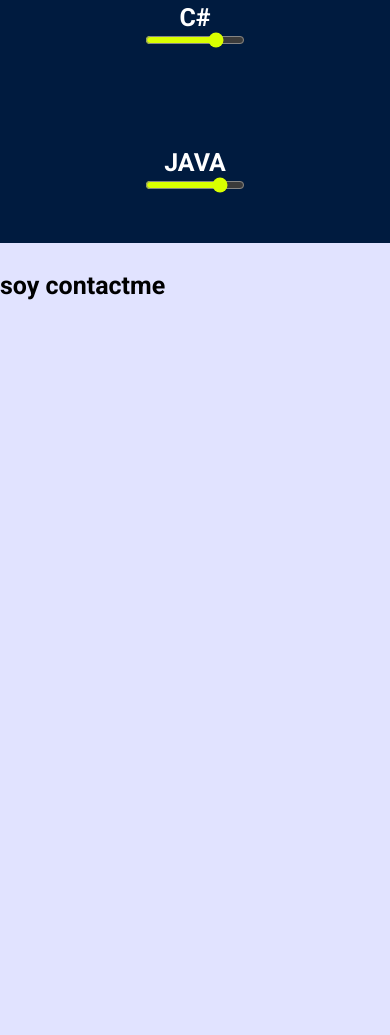
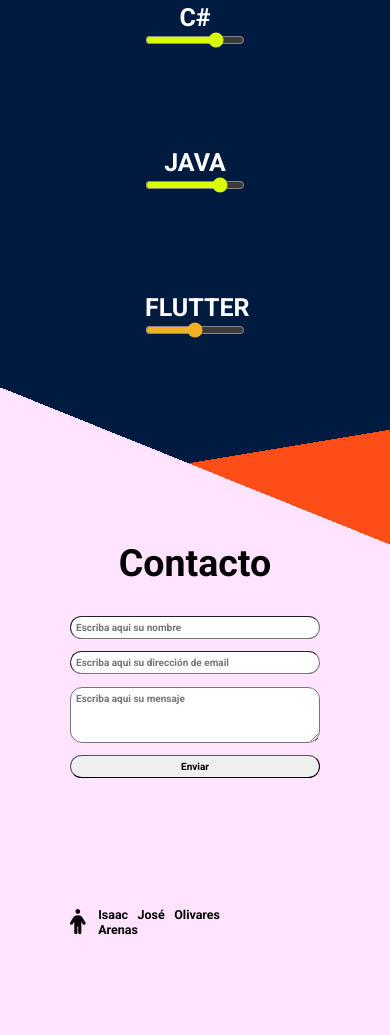
Before and after one commit to OlivaresIsaac/SIstInfoMiniProyecto1_2223-1, a plain HTML site: page index.html in a window 390 px wide. Shown: the part 3917-4952 px from the top of the page. Before the commit the page ends 4217 px from the top, so only its background shows below. Drawn offline with Linux system fonts and the light colour scheme.

Commit message:
add contact form, validated and responsive bg

```diff
--- a/index.html
+++ b/index.html
@@ -177,8 +177,26 @@
         </div>
 
     </div>
-    <div class="main-section-div" id="contact">
-        <p>soy contactme</p>
+    <div class="main-section-div contact-div" id="contact">
+
+        <p class="contact-title black-bold">Contacto</p>
+
+        <div class="contact-box">
+            <form class="form-box form-text" onsubmit="return false">
+
+                <input type="text" id="name" name="name" class="form-input" placeholder="Escriba aqui su nombre" autocomplete="off" required>
+                <input type="text" id="email" name="email" class="form-input" placeholder="Escriba aqui su dirección de email" autocomplete="off" required>
+                <textarea rows="4" cols="50" id="msj" name="msj" class="form-input normal-black" placeholder="Escriba aqui su mensaje" required></textarea>
+                <input type="submit" value="Enviar" onclick="validateForm()" class="form-input">
+            </form>
+
+            <div class="form-box normal-black">
+                    <div class="inner-about-div">
+                        <i class="fa-solid fa-person fa-2xl list-icon" alt=""></i>
+                        <p>Isaac José Olivares Arenas
+                    </div>
+            </div>
+        </div>
     </div>
 
 
--- a/main.js
+++ b/main.js
@@ -1,5 +1,8 @@
 const homeHero = document.getElementById('home')
 const skillDiv = document.getElementById('skillDiv')
+const formName = document.getElementById('name')
+const formEmail = document.getElementById('email')
+const formMsj = document.getElementById('msj')
 const slideCaptions = ["Isaac Olivares", "Ducks!", "Isaac Olivares", "HighIQGames"]
 
 const skills = [
@@ -13,6 +16,7 @@ const skills = [
     {name: "sql", skillAmount: 60},
     {name: "c#", skillAmount: 75},
     {name: "java", skillAmount: 80},
+    {name: "flutter", skillAmount: 50}
 ]
 
 
@@ -91,7 +95,6 @@ function addSkillsToHtml(){
         } else {
             classCSS += "-good"
         }
-        console.log(classCSS)
 
         const skillHtml = `
         <div class="skill">
@@ -107,4 +110,13 @@ function blockSlider(slider, originalValue){
     slider.value = originalValue
 }
 
-/* <div class="about-div"><p>0</p><p>100</p></div> */
+function  validateForm(){
+    const regexNotEmpty = /(.|\s)*\S(.|\s)*/
+    const regexEmail = /^[\w-\.]+@([\w-]+\.)+[\w-]{2,4}$/
+    const name = formName.value
+    const email = formEmail.value
+    const msj = formMsj.value
+
+    const validForm = regexNotEmpty.test(formName.value) && regexEmail.test(email) && regexNotEmpty.test(msj)
+    console.log(name, email, msj, validForm)
+}
--- a/styles.css
+++ b/styles.css
@@ -293,9 +293,6 @@ body {
     text-align: center;
     width: 4rem;
 }
-/* .skill-slider{
-    accent-color: #1abd0b;
-} */
 
 .skill-slider-medium{
     accent-color: #f1b023;
@@ -308,82 +305,67 @@ body {
     accent-color: #15ff00;
 }
 
-
-/* .icon{
-    width: 5rem;
-    height: auto;
-} */
-
-
-/*
-
-.title {
-    position: absolute;
-    font-size: 1.5rem;
-    width: 15rem;
-    height: 5rem;
-
-    left: 50%;
-    top: 20%;
-    transform: translate(-50%, -50%);;
-
-    line-height: 1.5rem;
-    text-align: center;
-    padding-bottom: 1rem;
+.contact-div{
+    background-image: url("assets/contact-background-mobile.png") ;
+    background-color: none;
 
 }
 
-.subtitle {
-    position: absolute;
-    font-size: 0.8rem;
+.contact-title{
+    font-size: 1.5rem;
+    padding-top: 5rem;
+
+    text-align: center;
+}
+
+.contact-box{
+    display: flex;
+    flex-direction: row;
+    flex-wrap: wrap;
+    justify-content: space-evenly;
+}
+
+.form-box {
+    display: flex;
+    flex-direction: column;
+    justify-content: space-around;
     width: 10rem;
-    height: 3rem;
+    height: 7rem;
+}
 
-    left: 50%;
-    top: 35%;
-    transform: translate(-50%, -50%);;
+.form-input {
+    padding: 0.2rem;
+    border-radius: 12px;
+    border-width: 1px;
+    font-family: inherit;
+    font-size: inherit;
+}
+
+.form-text{
+    font-size: 0.4rem;
+    font-weight: lighter;
+    font-style: none;
+    text-align: justify;
+    padding: 1rem;
+    color: #f05959;
+}
 
 
-    line-height: 23px;
-    text-align: center;
 
+@media (min-width: 640px) {
+    .contact-div{
+        background-image: url("assets/contact-background.png") ;
+        background-color: none;
+
+    }
+    .contact-title{
+        text-align: start;
+        padding-left: 2rem;
+    }
 }
-
-.div-input {
-    position: absolute;
-
-
-    font-size: 0.8rem;
-    left: 50%;
-    top: 50%;
-    transform: translate(-50%, -50%);
-    justify-content: center;
-    width: 10rem;
+@media(min-width: 1441px){
+    .contact-div{
+        background-image: none;
+        background-color: rgb(225, 227, 255);
+    }
 }
-
-.input {
-    height: 0.8rem;
-    width: 5rem;
-    margin-right: 0.2rem;
-    padding: 0.1rem;
-    margin-left: 0.2rem;
-}
-.button {
-    width: 2rem;
-    height: 0.8rem;
-}
-
-.div-results{
-    position: absolute;
-    display: flex;
-
-    font-size: 0.8rem;
-    left: 50%;
-    top: 80%;
-    transform: translate(-50%, -50%);
-    align-items: center;
-    width: 10rem;
-    height: 8rem;
-    flex-direction: column;
-
-} */
```
Also changed, not shown: assets/contact-background-mobile.png (added), assets/contact-background.png (added).
